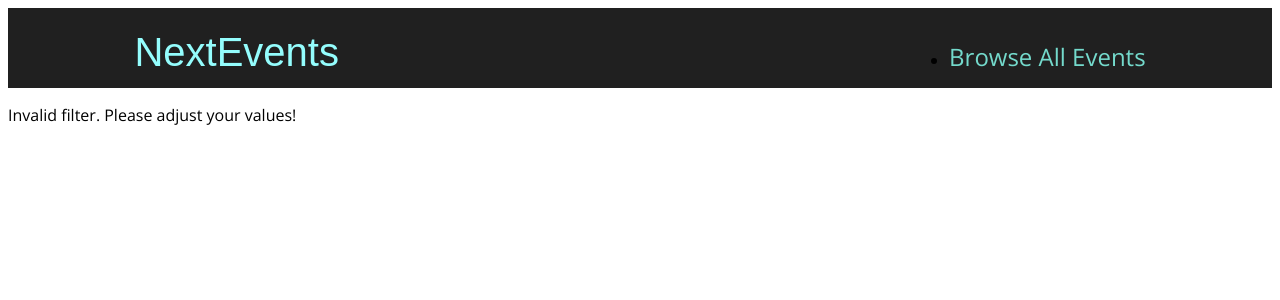
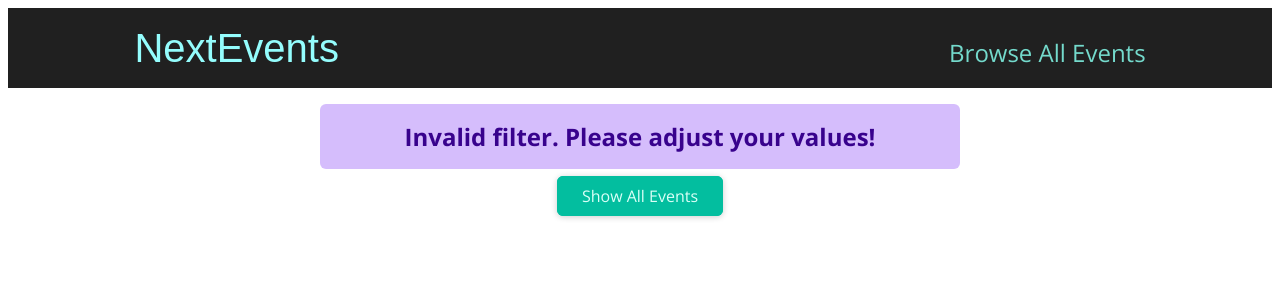
Before and after one commit to Preil/next-js, a Next.js app: page /events/e2 in a window 1280 px wide. Shown: the top 300 px of the page. Built offline with nearby package versions, Linux system fonts and the light colour scheme.

Commit message:
Some styles added.

```diff
--- /dev/null
+++ b/components/events/results-title.js
@@ -0,0 +1,20 @@
+import Button from '../ui/button';
+import classes from './results-title.module.css';
+
+function ResultsTitle(props) {
+  const { date } = props;
+
+  const humanReadableDate = new Date(date).toLocaleDateString('en-US', {
+    month: 'long',
+    year: 'numeric',
+  });
+
+  return (
+    <section className={classes.title}>
+      <h1>Events in {humanReadableDate}</h1>
+      <Button link='/events'>Show all events</Button>
+    </section>
+  );
+}
+
+export default ResultsTitle;
--- /dev/null
+++ b/components/events/results-title.module.css
@@ -0,0 +1,6 @@
+.title {
+  margin: 2rem auto;
+  width: 90%;
+  max-width: 40rem;
+  text-align: center;
+}
--- /dev/null
+++ b/components/ui/error-alert.js
@@ -0,0 +1,7 @@
+import classes from './error-alert.module.css';
+
+function ErrorAlert(props) {
+  return <div className={classes.alert}>{props.children}</div>;
+}
+
+export default ErrorAlert;
--- /dev/null
+++ b/components/ui/error-alert.module.css
@@ -0,0 +1,12 @@
+.alert {
+  margin: 1rem auto;
+  padding: 1rem 2rem;
+  width: 90%;
+  max-width: 40rem;
+  background-color: #d5bdfc;
+  color: #38028d;
+  font-weight: bold;
+  font-size: 1.5rem;
+  text-align: center;
+  border-radius: 6px;
+}
--- a/pages/events/[...slug].js
+++ b/pages/events/[...slug].js
@@ -1,6 +1,11 @@
 import { useRouter } from "next/router";
+import { Fragment } from "react";
 import { getFilteredEvents } from "../../dummy-data";
-import EventList from '../../components/events/event-list';
+import ResultsTitle from "../../components/events/results-title";
+import EventList from "../../components/events/event-list";
+import Button from "../../components/ui/button";
+import ErrorAlert from "../../components/ui/error-alert";
+
 function FilteredEventsPage() {
   const router = useRouter();
   const filterData = router.query.slug;
@@ -26,7 +31,14 @@
     numMonth < 1 ||
     numMonth > 12
   ) {
-    return <p>Invalid filter. Please adjust your values!</p>;
+    return (
+      <Fragment>
+        <div className="center">
+          <ErrorAlert>Invalid filter. Please adjust your values!</ErrorAlert>
+          <Button link="/events">Show All Events</Button>
+        </div>
+      </Fragment>
+    );
   }
 
   // get events from dummy-data with year and month
@@ -37,15 +49,24 @@
 
   // check for filtered events
   if (!filteredEvents || filteredEvents.length === 0) {
-    <p>No events found for the chosen filter!</p>;
+    return (
+      <Fragment>
+        <div className="center">
+          <p>No events found for the chosen filter!</p>
+          <Button link="/events">Show All Events</Button>
+        </div>
+      </Fragment>
+    );
   }
+
+  const date = new Date(numYear, numMonth - 1);
 
   // provide filtered events to EventList for output
   return (
-    <div>
-      <h1>Filtered Events</h1>
+    <Fragment>
+      <ResultsTitle date={date} />
       <EventList items={filteredEvents} />
-    </div>
+    </Fragment>
   );
 }
 
--- a/styles/globals.css
+++ b/styles/globals.css
@@ -16,3 +16,14 @@
 h6 {
   font-family: 'Lato', sans-serif;
 }
+
+ul {
+  list-style: none;
+  margin: 0;
+  padding: 0;
+}
+
+.center {
+  margin: auto;
+  text-align: center;
+}
```
